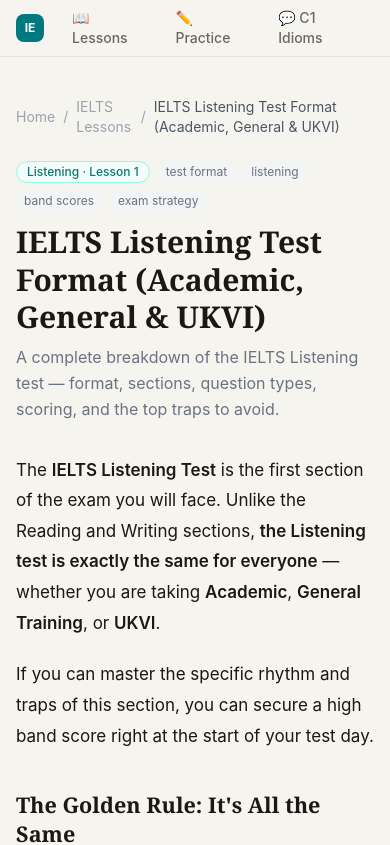
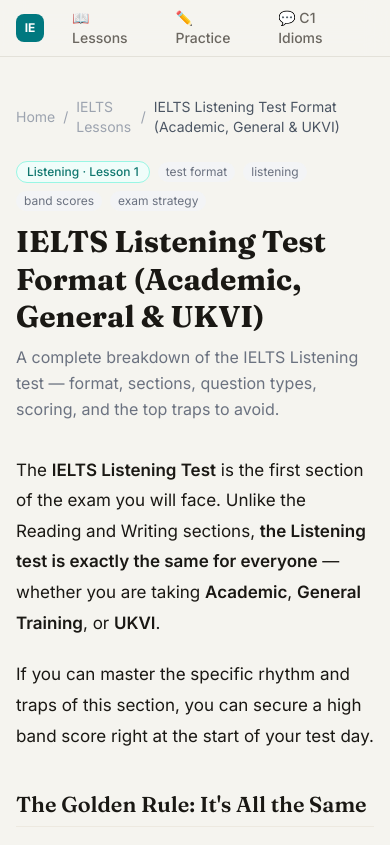
Before and after one commit to JPBrill/c1-idioms-whatsapp-course, a Next.js app: page /ielts-lessons/01-listening-test-format in a window 390 px wide. Shown: the top 845 px of the page. Built offline with nearby package versions, Linux system fonts and the light colour scheme.

Commit message:
Fix build: move Google Fonts to <link> in layout, remove @import from CSS

```diff
--- a/src/app/globals.css
+++ b/src/app/globals.css
@@ -1,9 +1,6 @@
 @tailwind base;
 @tailwind components;
 @tailwind utilities;
-
-/* ─── Google Fonts ─────────────────────────────────────────── */
-@import url('https://fonts.googleapis.com/css2?family=Inter:wght@400;500;600;700&family=Fraunces:ital,opsz,wght@0,9..144,600;0,9..144,700;1,9..144,500&display=swap');
 
 /* ─── Design Tokens ─────────────────────────────────────────── */
 :root {
@@ -29,27 +26,29 @@
   --color-text-faint:    #a09d97;
 
   /* Skill colours */
-  --skill-listening-bg:   #f0fafa;
-  --skill-listening-text: #0f6b6b;
+  --skill-listening-bg:    #f0fafa;
+  --skill-listening-text:  #0f6b6b;
   --skill-listening-border:#b2e0e0;
-  --skill-reading-bg:     #eff6ff;
-  --skill-reading-text:   #1d4ed8;
-  --skill-reading-border: #bfdbfe;
-  --skill-writing-bg:     #f5f3ff;
-  --skill-writing-text:   #6d28d9;
-  --skill-writing-border: #ddd6fe;
-  --skill-speaking-bg:    #fffbeb;
-  --skill-speaking-text:  #b45309;
-  --skill-speaking-border:#fde68a;
+  --skill-reading-bg:      #eff6ff;
+  --skill-reading-text:    #1d4ed8;
+  --skill-reading-border:  #bfdbfe;
+  --skill-writing-bg:      #f5f3ff;
+  --skill-writing-text:    #6d28d9;
+  --skill-writing-border:  #ddd6fe;
+  --skill-speaking-bg:     #fffbeb;
+  --skill-speaking-text:   #b45309;
+  --skill-speaking-border: #fde68a;
 
-  /* Radius & Shadow */
-  --radius-sm:  0.375rem;
-  --radius-md:  0.75rem;
-  --radius-lg:  1.25rem;
-  --radius-xl:  1.75rem;
-  --shadow-sm:  0 1px 3px 0 rgb(0 0 0 / .06);
-  --shadow-md:  0 4px 16px 0 rgb(0 0 0 / .08);
-  --shadow-lg:  0 8px 32px 0 rgb(0 0 0 / .10);
+  /* Radius */
+  --radius-sm: 0.375rem;
+  --radius-md: 0.75rem;
+  --radius-lg: 1.25rem;
+  --radius-xl: 1.75rem;
+
+  /* Shadow */
+  --shadow-sm: 0 1px 3px 0 rgb(0 0 0 / .06);
+  --shadow-md: 0 4px 16px 0 rgb(0 0 0 / .08);
+  --shadow-lg: 0 8px 32px 0 rgb(0 0 0 / .10);
 }
 
 /* ─── Base ───────────────────────────────────────────────────── */
@@ -64,7 +63,6 @@
   -webkit-font-smoothing: antialiased;
 }
 
-/* Display headings use Fraunces (optical-size serif) */
 h1, .display { font-family: 'Fraunces', Georgia, serif; }
 
 /* ─── Focus ──────────────────────────────────────────────────── */
@@ -75,30 +73,34 @@
 }
 
 /* ─── Scrollbar ──────────────────────────────────────────────── */
-::-webkit-scrollbar { width: 6px; height: 6px; }
-::-webkit-scrollbar-track { background: transparent; }
-::-webkit-scrollbar-thumb { background: var(--color-border); border-radius: 99px; }
+::-webkit-scrollbar        { width: 6px; height: 6px; }
+::-webkit-scrollbar-track  { background: transparent; }
+::-webkit-scrollbar-thumb  { background: var(--color-border); border-radius: 99px; }
 
-/* ─── Prose overrides ────────────────────────────────────────── */
+/* ─── Prose ──────────────────────────────────────────────────── */
 .prose {
-  --tw-prose-body:        var(--color-text);
-  --tw-prose-headings:    var(--color-text);
-  --tw-prose-lead:        var(--color-text-muted);
-  --tw-prose-links:       var(--color-primary);
-  --tw-prose-bold:        var(--color-text);
-  --tw-prose-counters:    var(--color-text-muted);
-  --tw-prose-bullets:     var(--color-primary);
-  --tw-prose-hr:          var(--color-border);
-  --tw-prose-quotes:      var(--color-text);
+  --tw-prose-body:          var(--color-text);
+  --tw-prose-headings:      var(--color-text);
+  --tw-prose-lead:          var(--color-text-muted);
+  --tw-prose-links:         var(--color-primary);
+  --tw-prose-bold:          var(--color-text);
+  --tw-prose-counters:      var(--color-text-muted);
+  --tw-prose-bullets:       var(--color-primary);
+  --tw-prose-hr:            var(--color-border);
+  --tw-prose-quotes:        var(--color-text);
   --tw-prose-quote-borders: var(--color-primary);
-  --tw-prose-captions:    var(--color-text-muted);
-  --tw-prose-th-borders:  var(--color-border);
-  --tw-prose-td-borders:  var(--color-border-soft);
+  --tw-prose-captions:      var(--color-text-muted);
+  --tw-prose-th-borders:    var(--color-border);
+  --tw-prose-td-borders:    var(--color-border-soft);
   font-size: 1.0625rem;
   line-height: 1.8;
 }
 
-.prose h1 { font-family: 'Fraunces', Georgia, serif; font-size: 2rem; margin-bottom: 0.5em; }
+.prose h1 {
+  font-family: 'Fraunces', Georgia, serif;
+  font-size: 2rem;
+  margin-bottom: 0.5em;
+}
 .prose h2 {
   font-family: 'Fraunces', Georgia, serif;
   font-size: 1.35rem;
@@ -124,9 +126,9 @@
   overflow: hidden;
   border: 1px solid var(--color-border);
 }
-.prose thead { background: var(--color-surface-2); }
-.prose thead th { font-weight: 600; padding: 0.6rem 0.9rem; }
-.prose td { padding: 0.5rem 0.9rem; }
+.prose thead            { background: var(--color-surface-2); }
+.prose thead th         { font-weight: 600; padding: 0.6rem 0.9rem; }
+.prose td               { padding: 0.5rem 0.9rem; }
 .prose tr:nth-child(even) td { background: var(--color-surface-2); }
 
 .prose code {
--- a/src/app/layout.tsx
+++ b/src/app/layout.tsx
@@ -10,6 +10,16 @@
 export default function RootLayout({ children }: { children: React.ReactNode }) {
   return (
     <html lang="en">
+      <head>
+        {/* Preconnect for faster font load */}
+        <link rel="preconnect" href="https://fonts.googleapis.com" />
+        <link rel="preconnect" href="https://fonts.gstatic.com" crossOrigin="anonymous" />
+        {/* Inter + Fraunces */}
+        <link
+          rel="stylesheet"
+          href="https://fonts.googleapis.com/css2?family=Inter:wght@400;500;600;700&family=Fraunces:ital,opsz,wght@0,9..144,600;0,9..144,700;1,9..144,500&display=swap"
+        />
+      </head>
       <body className="min-h-screen antialiased">
         <SiteHeader />
         <main className="max-w-5xl mx-auto px-4 sm:px-6 py-10 pb-24">
@@ -33,33 +43,44 @@
       }}
     >
       <div className="max-w-5xl mx-auto px-4 sm:px-6 h-14 flex items-center justify-between gap-4">
-        {/* Wordmark */}
         <Link
           href="/"
-          className="flex items-center gap-2.5 font-semibold text-[var(--color-text)] hover:text-[var(--color-primary)] transition-colors"
+          className="flex items-center gap-2.5 font-semibold hover:opacity-80 transition-opacity"
+          style={{ color: 'var(--color-text)' }}
         >
           <span
-            className="w-7 h-7 rounded-lg flex items-center justify-center text-white text-xs font-bold"
+            className="w-7 h-7 rounded-lg flex items-center justify-center text-white text-xs font-bold shrink-0"
             style={{ background: 'var(--color-primary)' }}
           >
             IE
           </span>
-          <span className="hidden sm:block" style={{ fontFamily: 'Fraunces, Georgia, serif' }}>
+          <span
+            className="hidden sm:block"
+            style={{ fontFamily: 'Fraunces, Georgia, serif' }}
+          >
             IELTS Prep
           </span>
         </Link>
 
-        {/* Nav */}
         <nav className="flex items-center gap-1 text-sm">
           {[
-            { href: '/ielts-lessons', label: '📖 Lessons' },
-            { href: '/ielts-practice', label: '✏️ Practice' },
-            { href: '/idioms', label: '💬 C1 Idioms' },
+            { href: '/ielts-lessons',  label: '📖 Lessons'   },
+            { href: '/ielts-practice', label: '✏️ Practice'  },
+            { href: '/idioms',         label: '💬 C1 Idioms' },
           ].map(({ href, label }) => (
             <Link
               key={href}
               href={href}
-              className="px-3 py-1.5 rounded-full text-[var(--color-text-muted)] hover:text-[var(--color-text)] hover:bg-[var(--color-surface-2)] transition-all font-medium"
+              className="px-3 py-1.5 rounded-full font-medium transition-all"
+              style={{ color: 'var(--color-text-muted)' }}
+              onMouseOver={(e) => {
+                (e.currentTarget as HTMLElement).style.background = 'var(--color-surface-2)';
+                (e.currentTarget as HTMLElement).style.color = 'var(--color-text)';
+              }}
+              onMouseOut={(e) => {
+                (e.currentTarget as HTMLElement).style.background = 'transparent';
+                (e.currentTarget as HTMLElement).style.color = 'var(--color-text-muted)';
+              }}
             >
               {label}
             </Link>
@@ -76,7 +97,10 @@
       className="border-t mt-24 py-10"
       style={{ borderColor: 'var(--color-border)' }}
     >
-      <div className="max-w-5xl mx-auto px-4 sm:px-6 flex flex-col sm:flex-row items-center justify-between gap-4 text-sm text-[var(--color-text-faint)]">
+      <div
+        className="max-w-5xl mx-auto px-4 sm:px-6 flex flex-col sm:flex-row items-center justify-between gap-4 text-sm"
+        style={{ color: 'var(--color-text-faint)' }}
+      >
         <div className="flex items-center gap-2">
           <span
             className="w-6 h-6 rounded-md flex items-center justify-center text-white text-xs font-bold"
```
